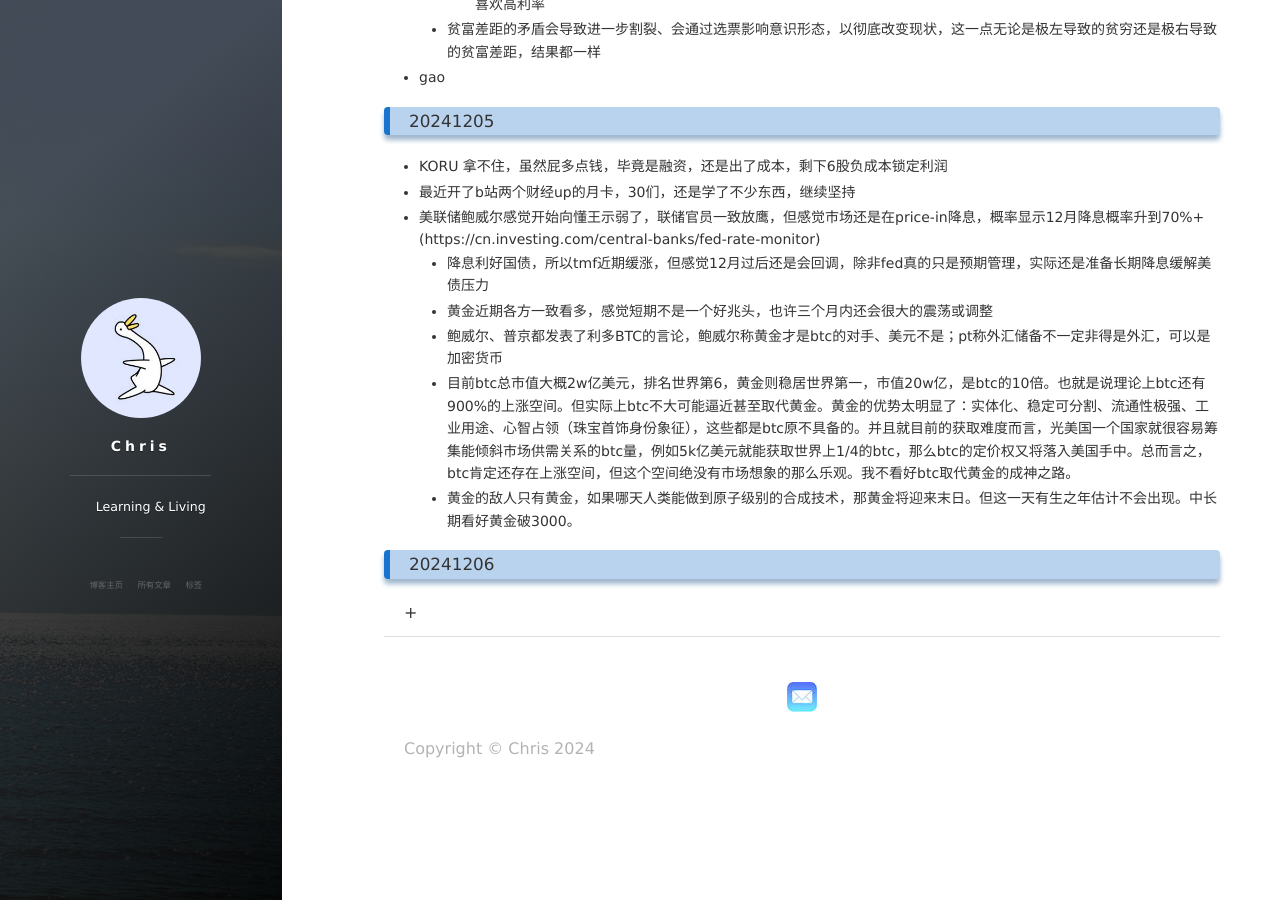
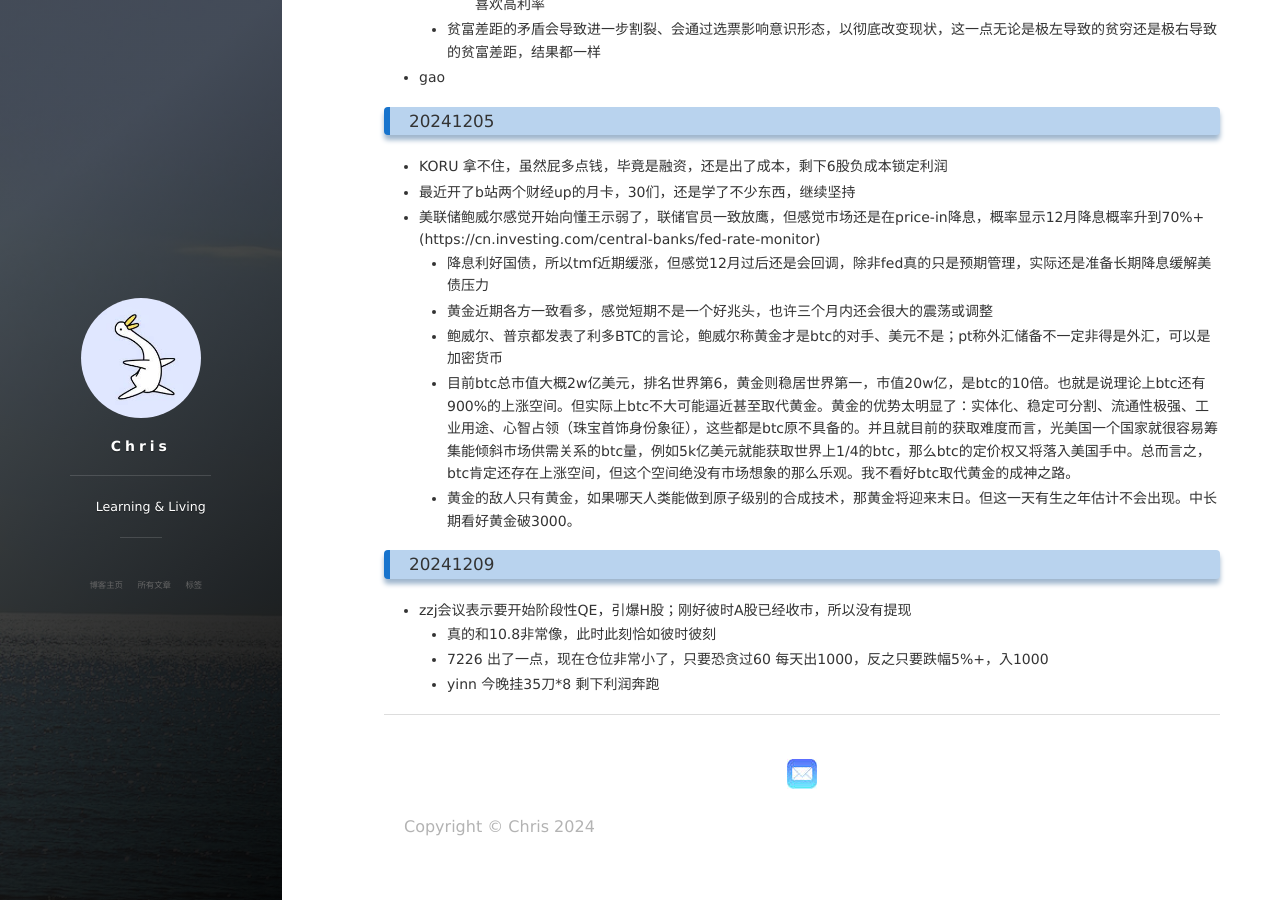
Before and after one commit to CHRisXman/CHRisXman.github.io, a Jekyll site: the page built from _posts/2024-12-04-essay-202412-finance-news.md, in a window 1280 px wide and 900 px high, scrolled down 757 px. Built offline with Jekyll 4.4.1, drawn with Linux system fonts in a browser that asks for light colours; nearby versions of some CDN libraries.

Commit message:
update post

```diff
--- a/_posts/2024-12-04-essay-202412-finance-news.md
+++ b/_posts/2024-12-04-essay-202412-finance-news.md
@@ -40,5 +40,8 @@ category: 财经
     - 黄金的敌人只有黄金，如果哪天人类能做到原子级别的合成技术，那黄金将迎来末日。但这一天有生之年估计不会出现。中长期看好黄金破3000。
 
 
-### 20241206
-+
+### 20241209
++ zzj会议表示要开始阶段性QE，引爆H股；刚好彼时A股已经收市，所以没有提现
+    - 真的和10.8非常像，此时此刻恰如彼时彼刻
+    - 7226 出了一点，现在仓位非常小了，只要恐贪过60 每天出1000，反之只要跌幅5%+，入1000
+    - yinn 今晚挂35刀*8 剩下利润奔跑
```
